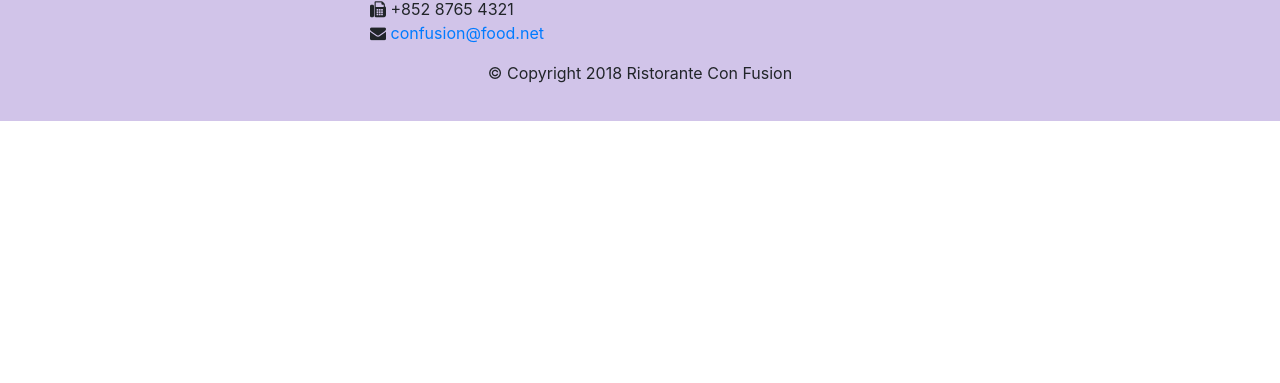
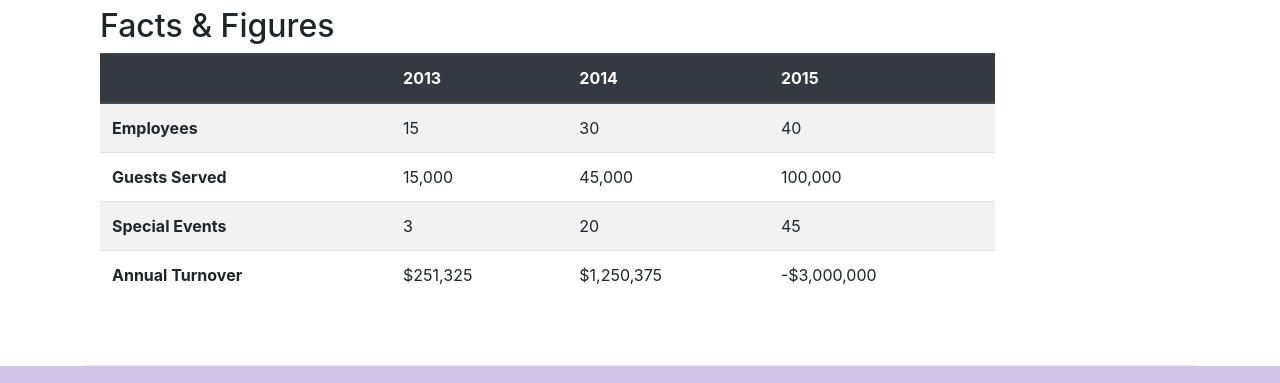
Before and after one commit to laureenf/conFusion, a website: page aboutus.html in a window 1280 px wide. Shown: the part 1705-2088 px from the top of the page. Before the commit the page ends 1826 px from the top, so only its background shows below. Drawn offline with nearby package versions, Linux system fonts and the light colour scheme.

Commit message:
Tables and Cards

```diff
--- a/aboutus.html
+++ b/aboutus.html
@@ -64,7 +64,32 @@
                 <p>Started in 2010, Ristorante con Fusion quickly established itself as a culinary icon par excellence in Hong Kong. With its unique brand of world fusion cuisine that can be found nowhere else, it enjoys patronage from the A-list clientele in Hong Kong.  Featuring four of the best three-star Michelin chefs in the world, you never know what will arrive on your plate the next time you visit us.</p>
                 <p>The restaurant traces its humble beginnings to <em>The Frying Pan</em>, a successful chain started by our CEO, Mr. Peter Pan, that featured for the first time the world's best cuisines in a pan.</p>
             </div>
-            <div>
+            <div class="col-sm">
+                <div class="card">
+                    <h3 class="card-header bg-primary text-white">Facts at a Glance</h3>
+                    <div class="card-body">
+                        <dl class="row">
+                            <dt class="col-6">Started</dt>
+                            <dd class="col-6">3 Feb 2013</dd>
+                            <dt class="col-6">Major Stake Holder</dt>
+                            <dd class="col-6">HK Fine Foods Inc.</dd>
+                            <dt class="col-6">Last Year's Turnover</dt>
+                            <dd class="col-6">$1,250,375</dd>
+                            <dt class="col-6">Employees</dt>
+                            <dd class="col-6">40</dd>
+                        </dl>
+                    </div>
+                </div>
+            </div>
+            <div class="col-12">
+                <div class="card card-body bg-light">
+                    <blockquote class="blockquote">
+                        <p class="mb-0">You better cut the pizza in four pieces because I'm not hungry enough to eat six.</p>
+                        <footer class="blockquote-footer">Yogi Berra,
+                            <cite title="Source Title">The Wit and Wisdom of Yogi Berra, P. Pepe, Diversion Books, 2014</cite>
+                        </footer>
+                    </blockquote>
+                </div>
             </div>
         </div>
 
@@ -81,6 +106,52 @@
                 <h3>Alberto Somayya <small>Executive Chef</small></h3>
                 <p class="d-none d-sm-block">Award winning three-star Michelin chef with wide International experience having worked closely with whos-who in the culinary world, he specializes in creating mouthwatering Indo-Italian fusion experiences. He says, <em>Put together the cuisines from the two craziest cultures, and you get a winning hit! Amma Mia!</em></p>
             </div>
+       </div>
+       <div class="row row-content">
+           <div class="col-12 col-sm-10">
+               <h2>Facts &amp; Figures</h2>
+               <div class="table-responsive">
+                   <table class="table table-striped">
+                        <thead class="thead-dark">
+                            <tr>
+                                <th>&nbsp;</th>
+                                <th>2013</th>
+                                <th>2014</th>
+                                <th>2015</th>
+                            </tr>
+                        </thead>
+                        <tbody>
+                            <tr>
+                                <th>Employees</th>
+                                <td>15</td>
+                                <td>30</td>
+                                <td>40</td>
+                            </tr>
+                            <tr>
+                                <th>Guests Served</th>
+                                <td>15,000</td>
+                                <td>45,000</td>
+                                <td>100,000</td>
+                            </tr>
+                            <tr>
+                                <th>Special Events</th>
+                                <td>3</td>
+                                <td>20</td>
+                                <td>45</td>
+                            </tr>
+                            <tr>
+                                <th>Annual Turnover</th>
+                                <td>$251,325</td>
+                                <td>$1,250,375</td>
+                                <td>-$3,000,000</td>
+                            </tr>
+                        </tbody>
+                   </table>
+               </div>
+           </div>
+           <div class="col-12 col-sm-3">
+
+           </div>
        </div>
 
     </div>
```
